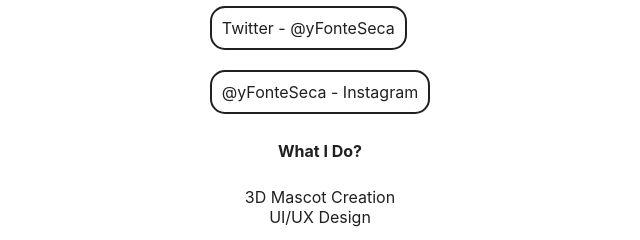
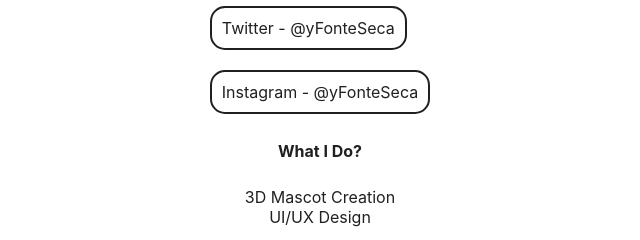
Before and after one commit to FonteSeca/FonteSeca.github.io, a plain HTML site: page index.html in a window 1280 px wide. Shown: the part 499-739 px from the top of the page, 320-960 px from the left. Drawn offline with Linux system fonts and the light colour scheme.

Commit message:
Update index.html

```diff
--- a/index.html
+++ b/index.html
@@ -29,7 +29,7 @@
         <br>
         <a class="icon-social" href="https://twitter.com/yFonteSeca" target="_blank">Twitter - @yFonteSeca</a>
         <br>
-        <a class="icon-social" href="https://www.instagram.com/yfonteseca/" target="_blank">@yFonteSeca - Instagram</a>
+        <a class="icon-social" href="https://www.instagram.com/yfonteseca/" target="_blank">Instagram - @yFonteSeca</a>
       </div>
       <h5>What I Do?</h5>
       <a href="/">3D Mascot Creation</a>
```
